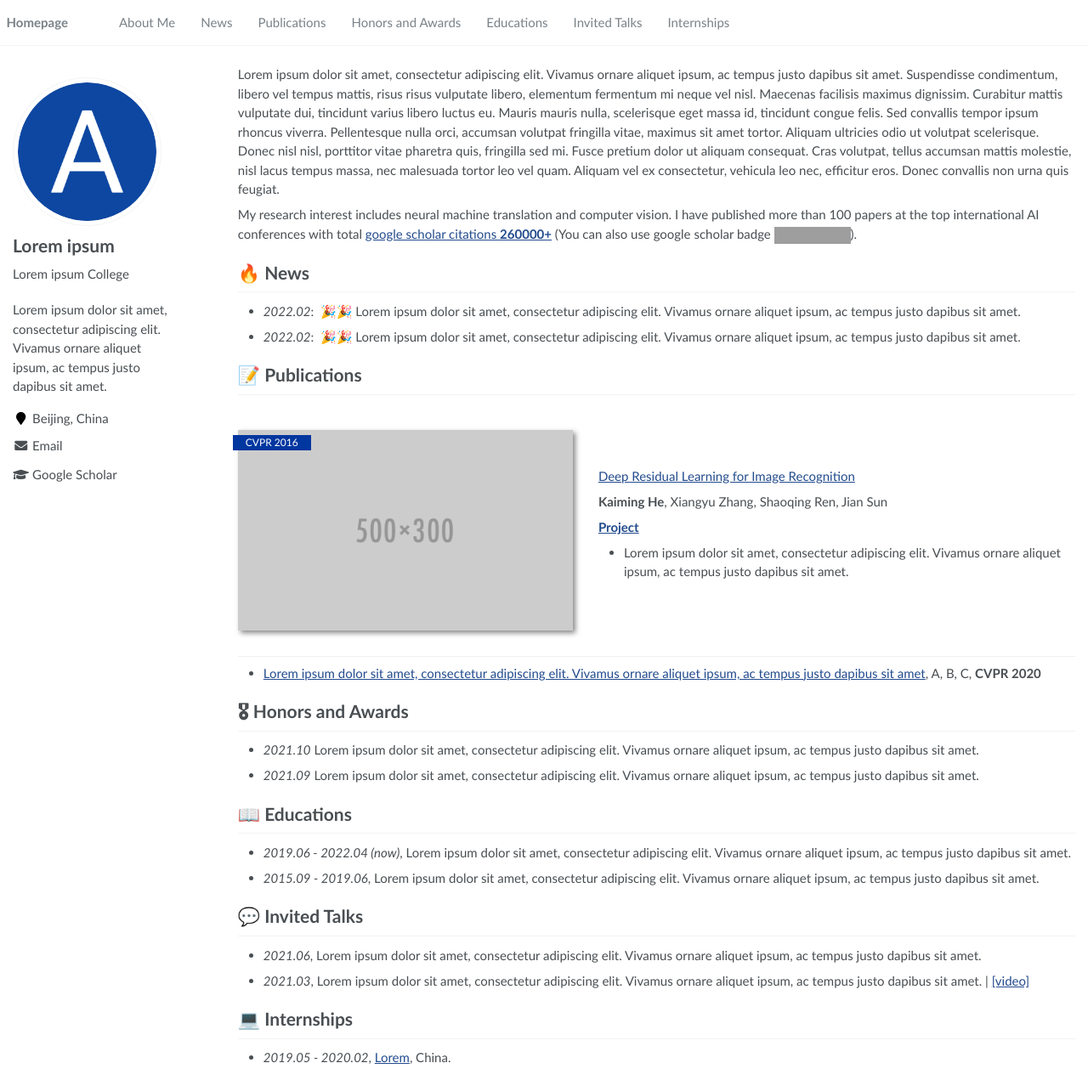
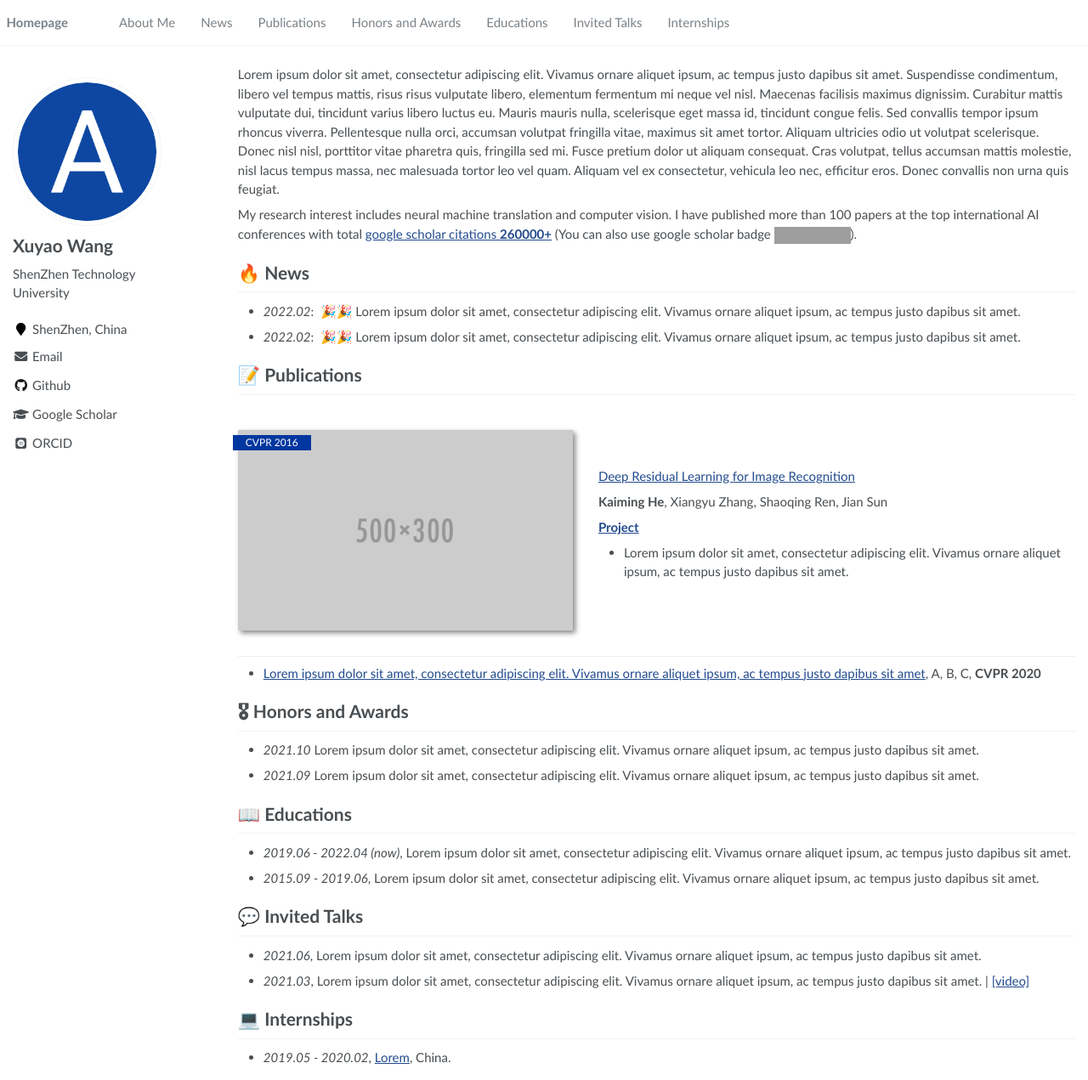
Before and after one commit to RayeRen/acad-homepage.github.io, a Jekyll site: the page built from _pages/about.md, in a window 1280 px wide and 1271 px high. Shown: the whole window at 85% size. Built offline with Jekyll 4.4.1, drawn with Linux system fonts in a browser that asks for light colours; some web fonts are replaced; grey boxes are pictures that could not be loaded.

Commit message:
Update _config.yml

```diff
--- a/_config.yml
+++ b/_config.yml
@@ -6,9 +6,9 @@
 # `jekyll serve`. If you change this file, please restart the server process.
 
 # Site Settings
-title                    : "Lorem ipsum"
-description              : "Lorem ipsum dolor sit amet, consectetur adipiscing elit. Vivamus ornare aliquet ipsum, ac tempus justo dapibus sit amet. "
-repository               : "RayeRen/acad-homepage.github.io"
+title                    : "Xuyao Wang"
+description              : #"Lorem ipsum dolor sit amet, consectetur adipiscing elit. Vivamus ornare aliquet ipsum, ac tempus justo dapibus sit amet. "
+repository               : "xuyao-wang/xuyao-wang.github.io"
 google_scholar_stats_use_cdn : true
 
 # google analytics
@@ -21,14 +21,14 @@ baidu_site_verification  :  # get baidu_site_verification from https://ziyuan.ba
 
 # Site Author
 author:
-  name             : "Lorem ipsum"
+  name             : "Xuyao Wang"
   avatar           : "images/android-chrome-512x512.png"
-  bio              : "Lorem ipsum College"
-  location         : "Beijing, China"
+  bio              : "ShenZhen Technology University"
+  location         : "ShenZhen, China"
   employer         :
   pubmed           :
   googlescholar    : "https://scholar.google.com/citations?user=YOUR_GOOGLE_SCHOLAR_ID"
-  email            : "Lorem@ipsum.com"
+  email            : "xuyao.wang@foxmai.com"
   researchgate     :  # e.g., "https://www.researchgate.net/profile/yourprofile"
   uri              :
   bitbucket        :
@@ -37,7 +37,7 @@ author:
   flickr           :
   facebook         :
   foursquare       :
-  github           : # e.g., "github username"
+  github           : "xuyao-wang"
   google_plus      :
   keybase          :
   instagram        :
@@ -45,7 +45,7 @@ author:
   lastfm           :
   linkedin         : # e.g., "linkedin username"
   dblp             : # e.g., "https://dblp.org/pid/xx/xxxx.html"
-  orcid            : # e.g., "https://orcid.org/xxxx"
+  orcid            : "https://orcid.org/0000-0002-3669-4273"
   pinterest        :
   soundcloud       :
   stackoverflow    : # http://stackoverflow.com/users/123456/username
```
